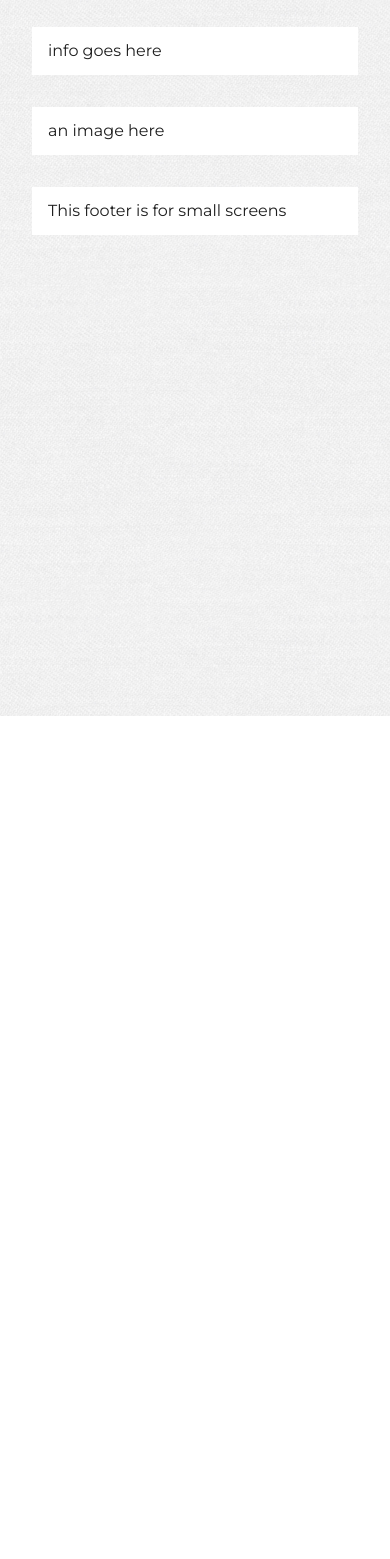
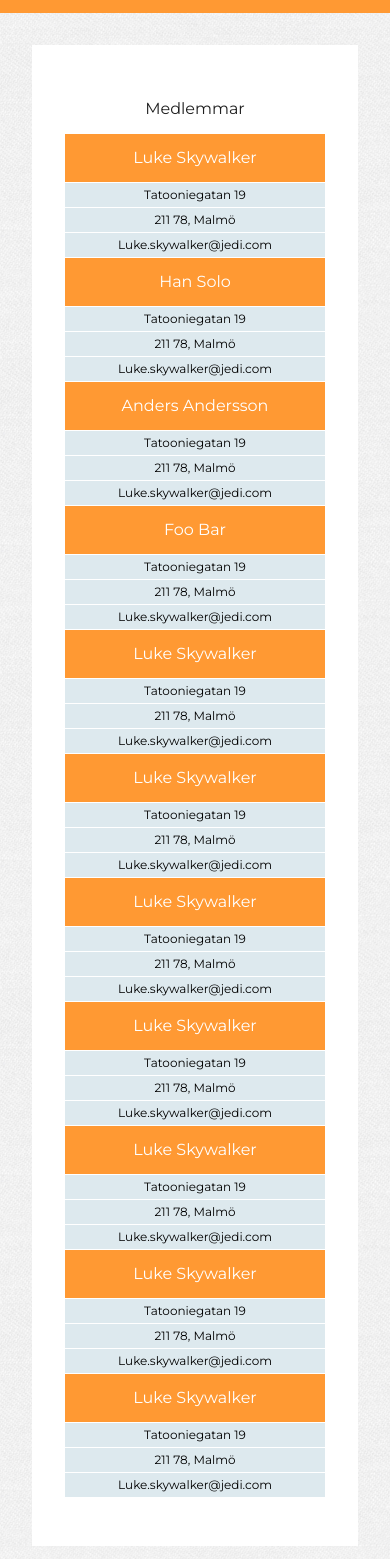
Before and after one commit to SimonRosengren/summercourse18, a plain HTML site: page djupvikshamn/html/members.html in a window 390 px wide. Shown: the part 128-1687 px from the top of the page. Before the commit the page ends 844 px from the top, so only its background shows below. Drawn offline with Linux system fonts and the light colour scheme.

Commit message:
small screen finished

```diff
--- a/djupvikshamn/html/members.html
+++ b/djupvikshamn/html/members.html
@@ -14,7 +14,7 @@
 <body>
     <div class="container">
         <header>
-            Djupviks hamn
+            <h1 id="header-title">Djupviks hamn</h1>
         </header>
         <nav>
             <button id="dropdown-button">Meny</button>
@@ -28,15 +28,148 @@
                 <a href="english.html">In english</a>
             </div>
         </nav>
-        <div class="inner-container">
-            <article>
-                info goes here
-            </article>
-            <aside>
-                an image here
-            </aside>
+        <main>
+            <section>
+                <figure>
+                    <table class="member-table small">
+                        <caption>Medlemmar</caption>
+                        <tr>
+                            <th>Luke Skywalker</th>
+                        </tr>
+                        <tr>
+                            <td>Tatooniegatan 19</td>
+                        </tr>
+                        <tr>
+                            <td>211 78, Malmö</td>
+                        </tr>
+                        <tr>
+                            <td>Luke.skywalker@jedi.com</td>
+                        </tr>
+                        <tr>
+                            <th>Han Solo</th>
+                        </tr>
+                        <tr>
+                            <td>Tatooniegatan 19</td>
+                        </tr>
+                        <tr>
+                            <td>211 78, Malmö</td>
+                        </tr>
+                        <tr>
+                            <td>Luke.skywalker@jedi.com</td>
+                        </tr>
+                        <tr>
+                            <th>Anders Andersson</th>
+                        </tr>
+                        <tr>
+                            <td>Tatooniegatan 19</td>
+                        </tr>
+                        <tr>
+                            <td>211 78, Malmö</td>
+                        </tr>
+                        <tr>
+                            <td>Luke.skywalker@jedi.com</td>
+                        </tr>
+                        <tr>
+                            <th>Foo Bar</th>
+                        </tr>
+                        <tr>
+                            <td>Tatooniegatan 19</td>
+                        </tr>
+                        <tr>
+                            <td>211 78, Malmö</td>
+                        </tr>
+                        <tr>
+                            <td>Luke.skywalker@jedi.com</td>
+                        </tr>
+                        <tr>
+                            <th>Luke Skywalker</th>
+                        </tr>
+                        <tr>
+                            <td>Tatooniegatan 19</td>
+                        </tr>
+                        <tr>
+                            <td>211 78, Malmö</td>
+                        </tr>
+                        <tr>
+                            <td>Luke.skywalker@jedi.com</td>
+                        </tr>
+                        <tr>
+                            <th>Luke Skywalker</th>
+                        </tr>
+                        <tr>
+                            <td>Tatooniegatan 19</td>
+                        </tr>
+                        <tr>
+                            <td>211 78, Malmö</td>
+                        </tr>
+                        <tr>
+                            <td>Luke.skywalker@jedi.com</td>
+                        </tr>
+                        <tr>
+                            <th>Luke Skywalker</th>
+                        </tr>
+                        <tr>
+                            <td>Tatooniegatan 19</td>
+                        </tr>
+                        <tr>
+                            <td>211 78, Malmö</td>
+                        </tr>
+                        <tr>
+                            <td>Luke.skywalker@jedi.com</td>
+                        </tr>
+                        <tr>
+                            <th>Luke Skywalker</th>
+                        </tr>
+                        <tr>
+                            <td>Tatooniegatan 19</td>
+                        </tr>
+                        <tr>
+                            <td>211 78, Malmö</td>
+                        </tr>
+                        <tr>
+                            <td>Luke.skywalker@jedi.com</td>
+                        </tr>
+                        <tr>
+                            <th>Luke Skywalker</th>
+                        </tr>
+                        <tr>
+                            <td>Tatooniegatan 19</td>
+                        </tr>
+                        <tr>
+                            <td>211 78, Malmö</td>
+                        </tr>
+                        <tr>
+                            <td>Luke.skywalker@jedi.com</td>
+                        </tr>
+                        <tr>
+                            <th>Luke Skywalker</th>
+                        </tr>
+                        <tr>
+                            <td>Tatooniegatan 19</td>
+                        </tr>
+                        <tr>
+                            <td>211 78, Malmö</td>
+                        </tr>
+                        <tr>
+                            <td>Luke.skywalker@jedi.com</td>
+                        </tr>
+                        <tr>
+                            <th>Luke Skywalker</th>
+                        </tr>
+                        <tr>
+                            <td>Tatooniegatan 19</td>
+                        </tr>
+                        <tr>
+                            <td>211 78, Malmö</td>
+                        </tr>
+                        <tr>
+                            <td>Luke.skywalker@jedi.com</td>
+                        </tr>
+                    </table>
+                </figure>
+            </section>
             <footer class="footer small">This footer is for small screens</footer>
-        </div>
+        </main>
         <footer class="footer large">This footer is for large screens</footer>
     </div>
 
--- a/djupvikshamn/styles/main.css
+++ b/djupvikshamn/styles/main.css
@@ -80,7 +80,7 @@ img {
 
 /*Pushes down the container a bit so when nav bar sticks to top
 to make it appear more smooth. .sticky + .container gives all container following sticky*/
-.sticky + .inner-container {
+.sticky + main {
 	padding-top: 3em;
   }
 
@@ -106,16 +106,17 @@ h3 {
 }
 h4 {
     margin-top: 1.33em;
-    margin-bottom: 1.33em;
+	margin-bottom: 1.33em;
 }
 p {
 	margin-bottom: 1em;
+	line-height: 1.4;
 }
 
 aside, section, article, footer {
 	width: 100%;
 	background-color: white;
-	padding: 1em;
+	padding: 2em;
 	margin: 1em 0;
 }
 
@@ -123,6 +124,11 @@ figure {
 	width: 100%;
 	background-color: white;
 	margin: 1em 0;
+}
+
+main {
+	margin: 0.3em 2em;
+	display: flex;
 }
 
 th, td {
@@ -150,27 +156,30 @@ table {
 	text-align: center;
 }
 
+header {
+	background-image: url('../images/layout/header.png');
+	background-size: cover;
+	background-position: bottom center;
+	padding: 2em;
+	text-align: center;
+	font-weight: 400;
+	color: white;
+}
+
 /*Small screens*/
 @media (max-width: 1200px){
 	.large {
 		display: none;
 	}
 
-	.inner-container {
-		margin: 0.3em 2em;
-		display: flex;
+	main {
 		flex-wrap: wrap;
 	}
-	header {
-		background-image: url('../images/layout/header.png');
-		background-size: cover;
-		padding: 2em;
-		text-align: center;
-		font-weight: 400;
-		color: white;
+
+	#header-title{
+		font-weight: 100;
+		font-size: 1.3em;
 	}
-
-
 
 	nav {
 		margin-bottom: 1em;
@@ -223,9 +232,53 @@ table {
 		margin-top: 1em;
 	}
 
-
 	.show{
 		display: flex;
 		flex-wrap: wrap;
 	}
+	.member-table small, td{
+		background-color: #dde9ee;
+		font-size: 75%;
+		padding: 0.5em 0;
+	}
 }
+
+/*LARGE SCREENS*/
+@media (min-width: 1201px){
+	.container {
+		display: flex;
+		flex-wrap: wrap;
+	}
+	header {
+		min-height: 8em;
+		text-align: left;
+	}
+	#header-title{
+		font-weight: 100;
+		font-size: 2em;
+		margin-top: 2em;
+		margin-left: 1em;
+	}
+	#dropdown-button{
+		display: none;
+	}
+	.menu {
+		display: flex;
+		justify-content: flex-start;
+		padding: 1em 0;
+		background:  white;
+	}
+	.menu a {
+		padding: 0 1em;
+		text-decoration: none;
+		color: #1F1F1F;
+	}
+
+	main {
+		width: 70%;
+	}
+
+	.side-bar {
+		width: 15%;
+	}
+}
```
Also changed, not shown: djupvikshamn/html/contact.html (+3 -3 lines), djupvikshamn/html/english.html (+3 -3 lines), djupvikshamn/html/guest.html (+3 -3 lines), djupvikshamn/html/history.html (+3 -4 lines), djupvikshamn/html/info.html (+3 -3 lines), djupvikshamn/index.html (+8 -11 lines), djupvikshamn/images/layout/header-large.png (added).
